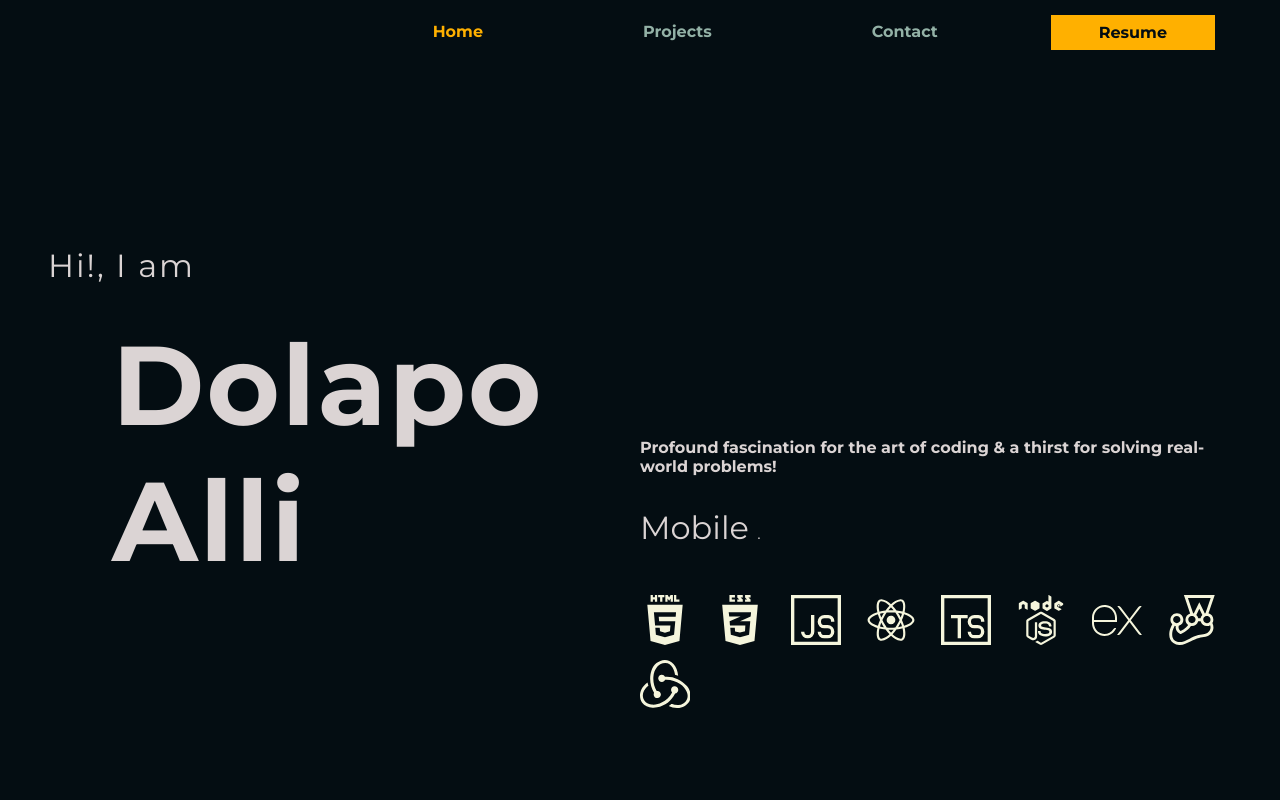
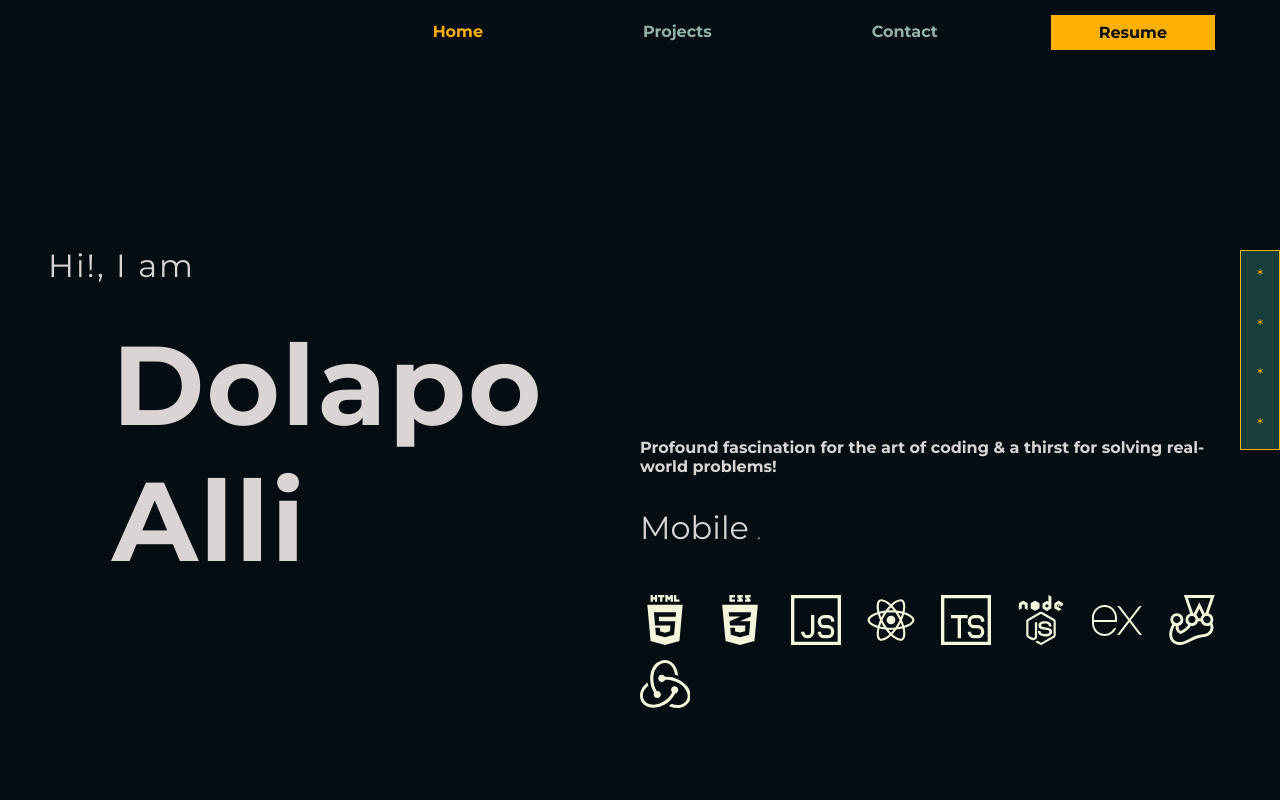
Before and after one commit to dolapo-oluremi/portfolio-alli, a React (Vite) app: page / in a window 1280 px wide. Shown: the top 800 px of the page. Built offline with nearby package versions, Linux system fonts and the light colour scheme.

Commit message:
socials side draw

```diff
--- a/src/App.tsx
+++ b/src/App.tsx
@@ -4,6 +4,7 @@ import Home from "./Pages/Home/Home"
 import Projects from "./Pages/Projects/Projects"
 import { AnimatePresence } from "framer-motion";
 import Footer from "./Components/Footer/Footer";
+import Social from "./Components/Socials/Social";
 
 function App() {
 
@@ -12,6 +13,7 @@ function App() {
       <AnimatePresence mode='wait'>
         <BrowserRouter>
           <Navbar />
+          <Social />
           <Home />
           <Projects />
           <Footer />
--- a/src/Components/Navbar/Navbar.tsx
+++ b/src/Components/Navbar/Navbar.tsx
@@ -6,6 +6,8 @@ import { ColorPalette, Colors, tabHeaders } from '../../typography'
 
 const Navbar = () => {
     const [isStickyNav, setIsStickyNav] = useState(false);
+
+    // needs to be a custom hook
     const stickNavbar = () => {
         if (window.scrollY >= 60) {
             setIsStickyNav(true);
--- /dev/null
+++ b/src/Components/Socials/Social.tsx
@@ -0,0 +1,28 @@
+import styled from '@emotion/styled';
+import { ColorPalette } from '../../typography';
+
+const Social = () => {
+    const Container = styled.div({
+        position: "fixed",
+        border: `1px solid ${ColorPalette.brightBeige}`,
+        top: "calc(50% - 150px)",
+        right: 0,
+        width: "40px",
+        height: "200px",
+        zIndex: 999,
+        display: "flex",
+        backgroundColor: ColorPalette.dark200
+    })
+    return (
+        <Container>
+            <ul style={{ listStyle: "none", color: ColorPalette.brightBeige, display:"flex", flexDirection:"column" , alignItems:'center', height:"100%", justifyContent:"space-around", width:"100%"}}>
+                <li>*</li>
+                <li>*</li>
+                <li>*</li>
+                <li>*</li>
+            </ul>
+        </Container>
+    )
+}
+
+export default Social
```
